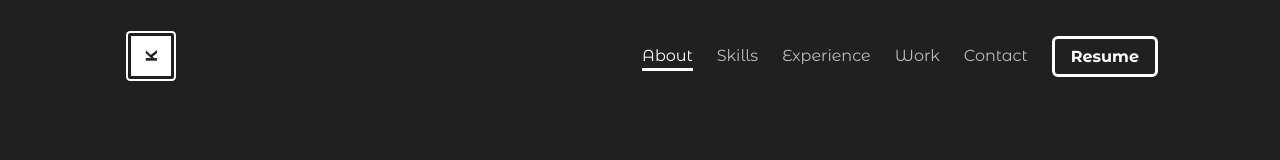
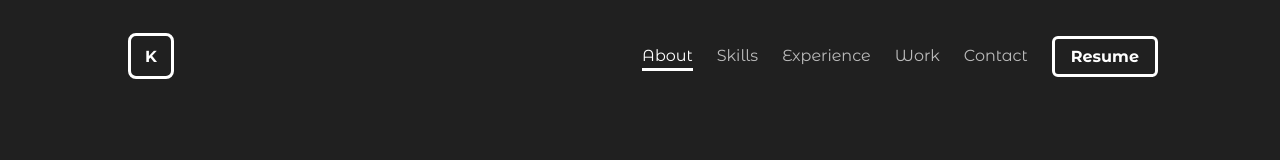
Before and after one commit to AlexsanderKevin/portfolio, a React (Create React App) app: page / in a window 1280 px wide. Shown: the top 160 px of the page. Built offline with nearby package versions, Linux system fonts and the light colour scheme.

Commit message:
created entry animation

```diff
--- a/src/components/Logo/Logo.js
+++ b/src/components/Logo/Logo.js
@@ -3,7 +3,7 @@ import styles from './Logo.module.css'
 const Logo = () => {
     return (
         <div
-            className={ styles.logo }
+            className={` ${styles.logo} fade-in-left `}
         > K </div>
     )
 }
--- a/src/components/Logo/Logo.module.css
+++ b/src/components/Logo/Logo.module.css
@@ -1,15 +1,19 @@
 .logo {
-    border: solid 3px var(--color-bg);
-    box-shadow: 0 0 0 2px var(--color-main);
+    border: solid 3px var(--color-main);
     height: 40px;
     width: 40px;
-    border-radius: 5%;
+    border-radius: .5rem;
     display: flex;
     justify-content: center;
     align-items: center;
     font-weight: bold;
-    transform: rotate(-90deg);
-    color: var(--color-bg);
+    color: var(--color-main);
     cursor: pointer;
-    background-color: var(--color-main);
+    background: none;
+    animation: rotate--90 .5s forwards;
 }
+
+@keyframes rotate--90 {
+    from { transform: initial; }
+    to { transform: rotate(-90deg); }
+}
--- a/src/components/Nav/Nav.js
+++ b/src/components/Nav/Nav.js
@@ -20,7 +20,7 @@ const Nav = () => {
     }
 
     return (
-        <nav className={ styles.navContainer }>
+        <nav className={` ${styles.navContainer} fade-in-right `}>
             { items.map( item => (
                 <Anchor
                     id={item.id}
--- a/src/styles/animation.css
+++ b/src/styles/animation.css
@@ -40,19 +40,26 @@
 }
 
 @keyframes fill-bg {
-    from {
-        width: 0;
-    }
-    to {
-        width: 100%;
-    }
+    from { width: 0; }
+    to { width: 100%; }
 }
 
 @keyframes unfill-bg {
-    from {
-        width: 100%
-    }
-    to {
-        width: 0;
-    }
+    from { width: 100% }
+    to { width: 0; }
 }
+
+.fade-in-right {
+    transform: translateX(3rem);
+    animation: fade-in .7s forwards;
+}
+
+.fade-in-left {
+    transform: translateX(-3rem);
+    animation: fade-in .7s forwards;
+}
+
+@keyframes fade-in {
+    from { opacity: 0; }
+    to { transform: translateY(0); opacity: initial; }
+}
```
